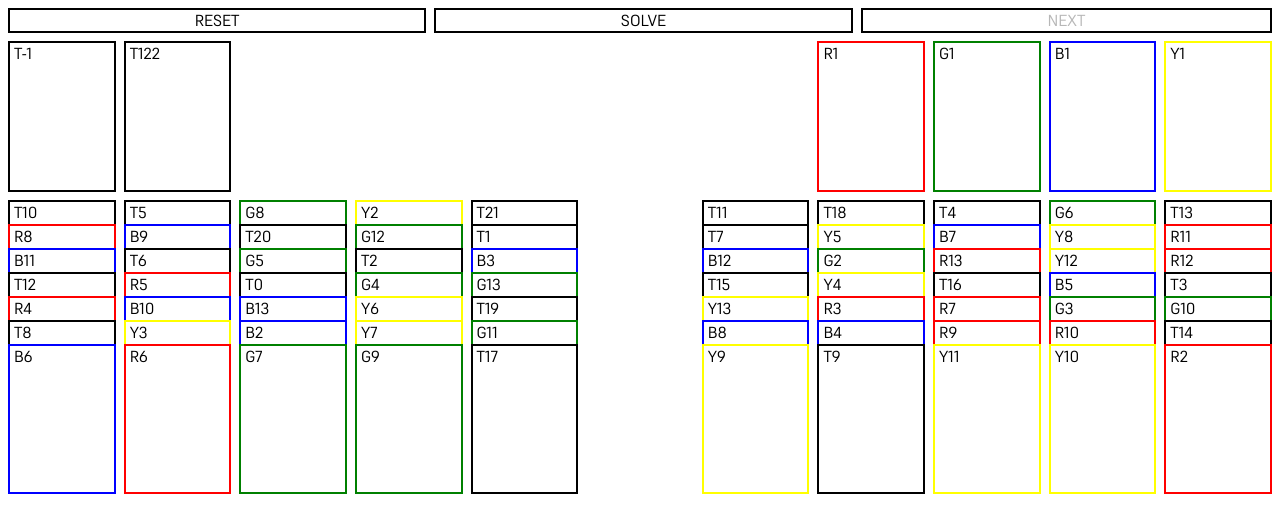
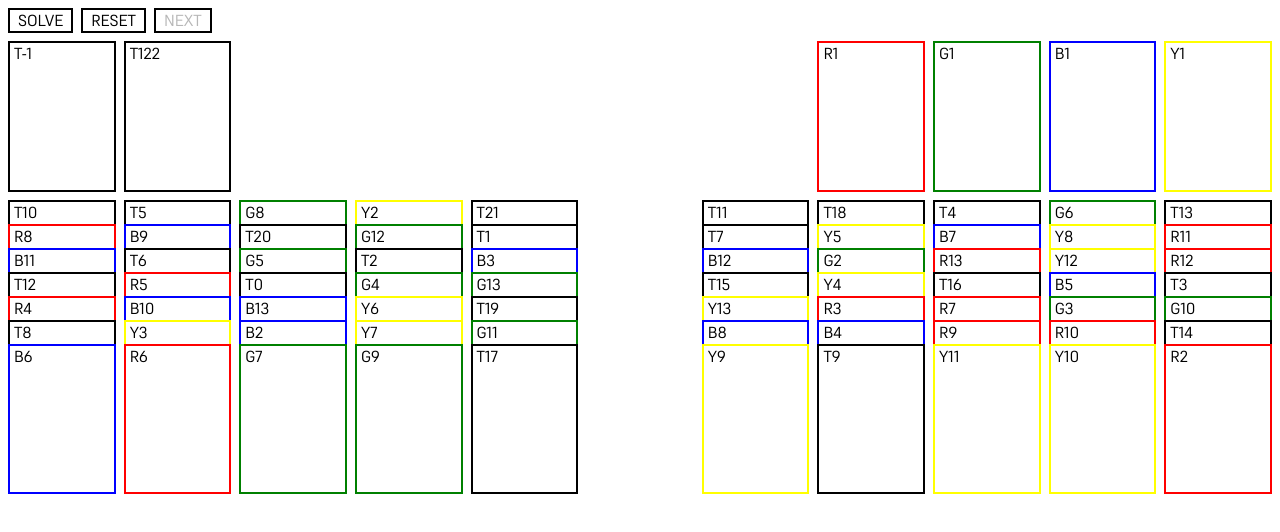
Before and after one commit to Dubbelll/Fortuna, a SvelteKit app: page / in a window 1280 px wide. Shown: the top 532 px of the page. Built offline with nearby package versions, Linux system fonts and the light colour scheme.

Commit message:
Small visual fixes

```diff
--- a/src/routes/+page.svelte
+++ b/src/routes/+page.svelte
@@ -56,8 +56,8 @@
 
 <div class="container">
 	<div class="controls">
+		<button onclick={start} disabled={solving}>SOLVE</button>
 		<button onclick={reset} disabled={solving}>RESET</button>
-		<button onclick={start} disabled={solving}>SOLVE</button>
 		<button onclick={next} disabled={solution.length === 0}>NEXT</button>
 	</div>
 	<Discard {discard} />
@@ -73,10 +73,12 @@
 	.controls {
 		display: grid;
 		grid-auto-flow: column;
+		grid-auto-columns: min-content;
 		gap: 8px;
 	}
 
 	button {
+		padding: 0 8px;
 		border: 2px solid black;
 		background-color: white;
 	}
--- a/src/routes/_components/Board.svelte
+++ b/src/routes/_components/Board.svelte
@@ -22,7 +22,7 @@
 	.board {
 		display: grid;
 		grid-template-columns: repeat(11, 1fr);
-		gap: 8px;
+		column-gap: 8px;
 	}
 
 	.pile {
```
